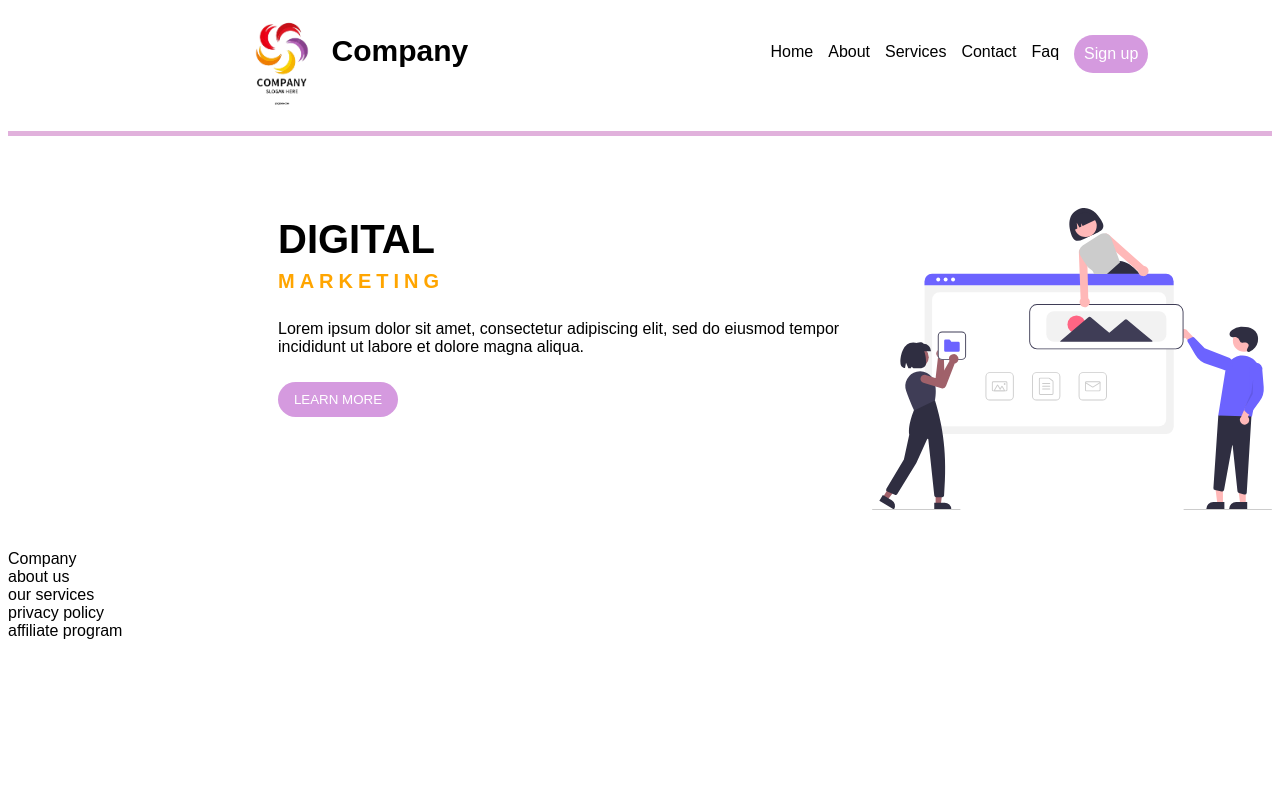
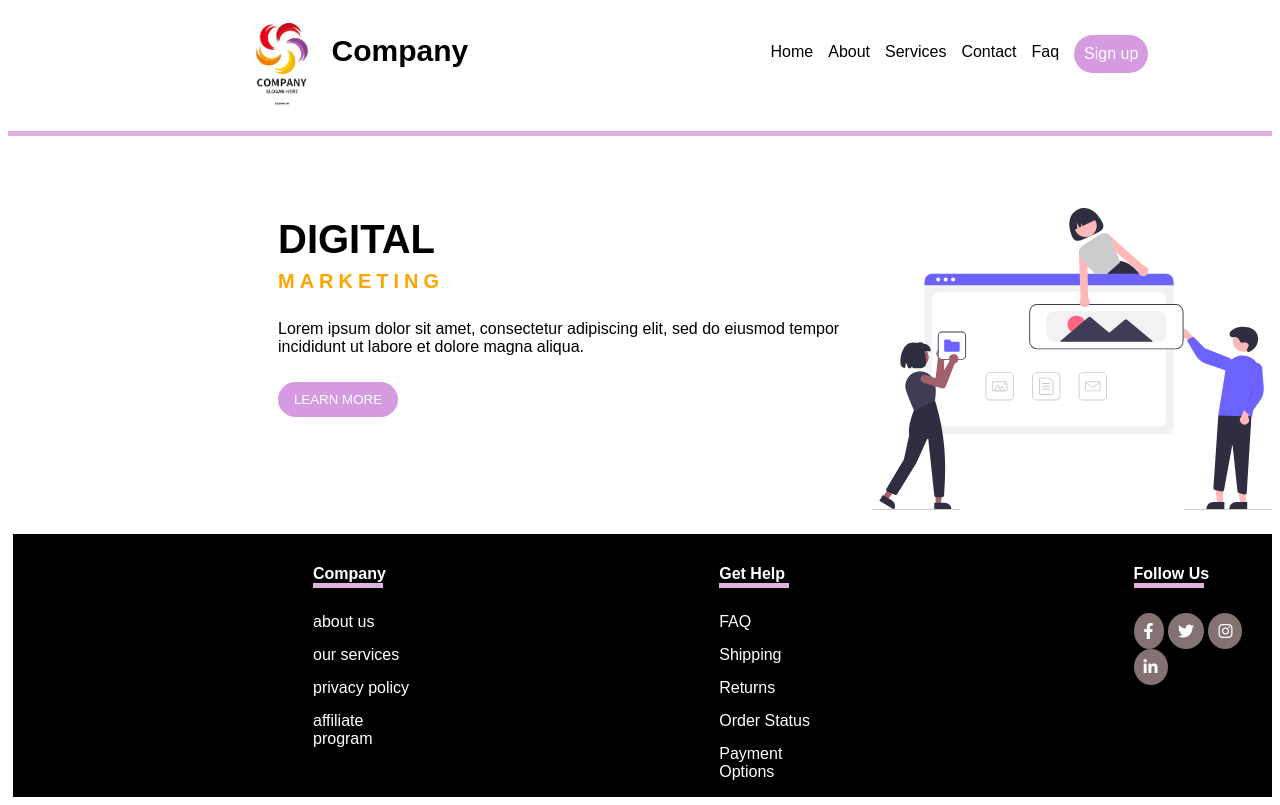
Before and after one commit to DorsafGeusmi/html-css-page, a plain HTML site: page index.html in a window 1280 px wide. Drawn offline with Linux system fonts and the light colour scheme.

Commit message:
create footer

```diff
--- a/index.html
+++ b/index.html
@@ -3,6 +3,7 @@
 <head>
 	<title>Digital Marketing</title>
 	<link rel="stylesheet" type="text/css" href="styles/styles.css">
+  <link rel="stylesheet" href="https://cdnjs.cloudflare.com/ajax/libs/font-awesome/6.4.0/css/all.min.css"/>
 </head>
 <body>
   <div class="page">
@@ -41,6 +42,8 @@
       <img src="image.svg" style="width: 400px; height: 350px;">
 </div>
 
+<footer>
+
 <dl>
       <dt class="company">Company</dt>
       <dt>about us</dt>
@@ -48,6 +51,46 @@
       <dt>privacy policy</dt>
       <dt>affiliate program</dt>
     </dl>
+
+    <dl>
+      <dt class="gethelp">Get Help</dt>
+      <dt>FAQ</dt>
+      <dt>Shipping</dt>
+      <dt>Returns</dt>
+      <dt>Order Status</dt>
+      <dt>Payment Options</dt>
+    </dl>
+
+   <dl>
+       <dt class="follow">Follow Us</dt>
+     <dt>
+      <i class="fa-brands fa-facebook-f"
+      style="
+      background-color: rgb(132, 114, 114);
+      padding: 10px;
+      border-radius: 50%;"></i>
+
+    <i class="fa-brands fa-twitter"
+        style="
+      background-color: rgb(132, 114, 114);
+      padding: 10px;
+      border-radius: 50%;"></i>
+      <i class="fa-brands fa-instagram"
+        style="
+      background-color: rgb(132, 114, 114);
+      padding: 10px;
+      border-radius: 50%;"></i>
+
+      <i class="fa-brands fa-linkedin-in"
+        style="
+      background-color: rgb(132, 114, 114);
+      padding: 10px;
+      border-radius: 50%;"></i>
+
+</dt>
+    </dl>
+
+  </footer>
 </div>
 </body>
 </html>
--- a/styles/styles.css
+++ b/styles/styles.css
@@ -11,7 +11,7 @@
 	position: relative;
 
 }
-.header:before{
+.header::before{
 	content: "";
 	background-color: #e1b1dc;
 	width: 100%;
@@ -80,3 +80,34 @@ ul li {
 	margin-top: -8px;
 
   }
+
+ footer{
+ 	display: flex;
+ 	margin-left: 5px;
+ 	background-color: black;
+ 	color: white;
+
+ }
+ .company, .gethelp, .follow {
+ 	font-weight: bold;
+ 	margin-bottom: 30px;
+ 	position: relative;
+
+
+ }
+
+  .company::before, .gethelp::before, .follow::before{
+ 	content: '';
+ 	background-color: #e1b1dc;
+	width: 70px;
+	height: 5px;
+	position: absolute;
+	margin-top: 18px;
+ }
+
+
+ dl dt{
+ 	margin-left: 300px;
+ 	margin-top: 15px;
+
+ }
```
